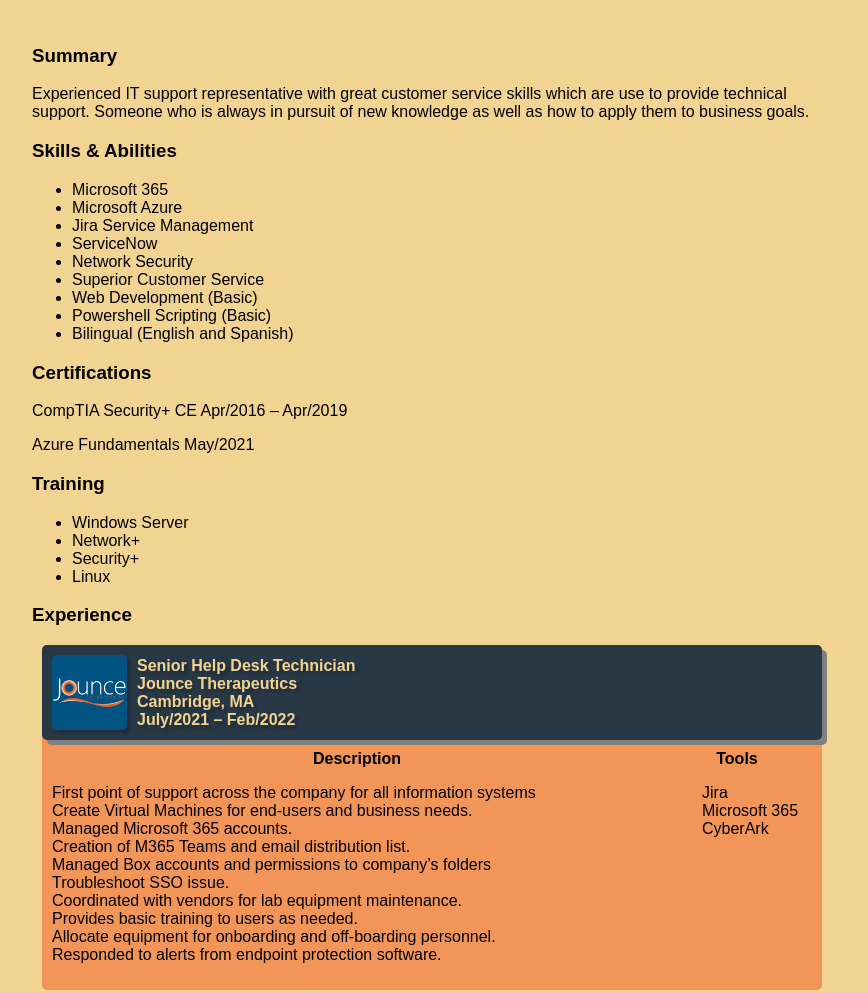
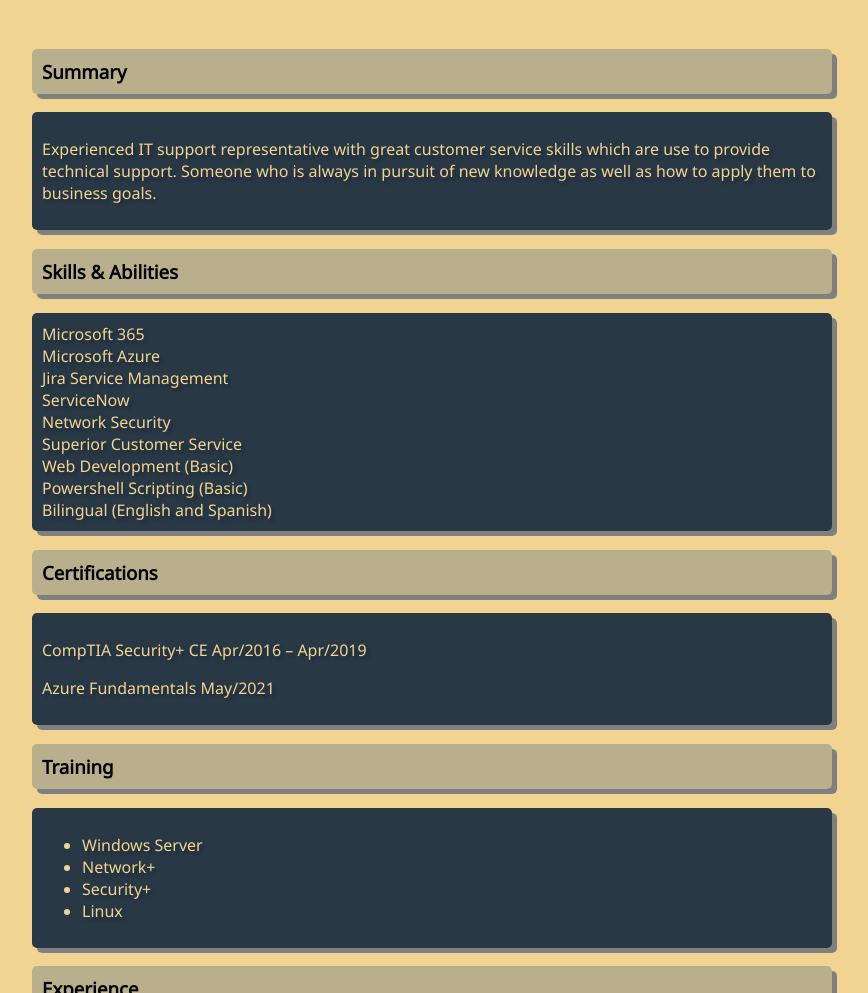
Before and after one commit to r8s11/vanilla, a plain HTML site: page index.html in a window 1280 px wide. Shown: the top 993 px of the page, without its empty margins (208-1076 px from the left). Drawn offline with Linux system fonts and the light colour scheme.

Commit message:
Added experience theme

```diff
--- a/index.html
+++ b/index.html
@@ -13,6 +13,7 @@
         <br />
         <div>
           <h3>Summary</h3>
+          <div class="summary">
             <p>
               Experienced IT support representative with great customer service
               skills which are use to provide technical support. Someone who is
@@ -20,9 +21,10 @@
               business goals.
             </p>
           </div>
+        </div>
         <div>
           <h3>Skills & Abilities</h3>
-          <ul>
+          <ul class="skills">
             <li>Microsoft 365</li>
             <li>Microsoft Azure</li>
             <li>Jira Service Management</li>
@@ -36,17 +38,21 @@
         </div>
         <div>
           <h3>Certifications</h3>
+          <div class="certs">
             <p>CompTIA Security+ CE Apr/2016 – Apr/2019</p>
             <p>Azure Fundamentals May/2021</p>
           </div>
+        </div>
         <div>
           <h3>Training</h3>
+          <div class="training">
             <ul>
               <li>Windows Server</li>
               <li>Network+</li>
               <li>Security+</li>
               <li>Linux</li>
             </ul>
+          </div>
         </div>
         <div class="Experience jobs">
           <h3>Experience</h3>
--- a/src/styles/styles.scss
+++ b/src/styles/styles.scss
@@ -1,3 +1,5 @@
+@import url('https://fonts.googleapis.com/css2?family=Noto+Sans&display=swap');
+
 $gunmetal: #202c39ff;
 $gunmetal-2: #283845ff;
 $sage: #b8b08dff;
@@ -72,8 +74,10 @@ $gradient-radial: radial-gradient(#202c39ff,
   #f2d492ff,
   #f29559ff);
 
+
 * {
   font-family: Arial, Helvetica, sans-serif;
+  font-family: 'Noto Sans', sans-serif;
 }
 
 body {
@@ -87,11 +91,40 @@ main {
   max-width: 800px;
 }
 
+h3 {
+  background-color: $sage;
+  padding: 10px;
+  border-radius: 5px;
+  box-shadow: 5px 5px 0px grey;
+}
+
+.skills,
+.summary,
+.certs,
+.training {
+  background-color: #283845ff;
+  // max-height: 75px;
+  // display: flex;
+  // align-items: center;
+  // justify-content: center;
+  // padding: 10px;
+  // gap: 10px;
+  color: $deep-champagne;
+  box-shadow: 5px 5px 0px grey;
+  border-radius: 5px;
+  text-shadow: 3px 3px 3px #202c39ff;
+
+  // background-color: $sage;
+  padding: 10px;
+  border-radius: 5px;
+  list-style: none;
+}
+
 img {
   height: auto;
   width: 75px;
   border-radius: 5px;
-  box-shadow:  3px 3px 3px #202c39ff
+  box-shadow: 3px 3px 3px #202c39ff;
 
 }
 
@@ -118,12 +151,12 @@ img {
     padding: 10px;
     gap: 10px;
     box-shadow: 5px 5px 0px grey;
-  border-radius: 5px;
+    border-radius: 5px;
+    text-shadow: 3px 3px 3px #202c39ff;
 
-  text-shadow: 3px 3px 3px #202c39ff ;
-  h4 {
-    color: $deep-champagne;
-  }
+    h4 {
+      color: $deep-champagne;
+    }
 
 
 
@@ -134,6 +167,9 @@ img {
     // border-style: dashed;
     grid-template-columns: 1fr minmax(125px, 150px);
     padding: 10px;
+    color: $gunmetal-2;
+    // border-radius: 5px;
+    font-weight: bold;
 
     h4 {
       display: grid;
@@ -167,7 +203,7 @@ img {
 
   img {
 
-    // border-radius: 40%;
+    border-radius: 40%;
     height: 75px;
   }
 
@@ -178,7 +214,7 @@ img {
   align-items: center;
   margin: 10px;
 
-  background-color: #283845ff;
+  background-color: $sage;
 }
 
 .education {
@@ -195,5 +231,5 @@ img {
   justify-content: space-evenly;
   align-items: center;
   margin: 10px;
-  background-color: #283845ff;
+  background-color: $sage;
 }
```
Also changed, not shown: src/styles/styles.css, 1 other file. Lines whose indentation alone changed are shown as unchanged.
